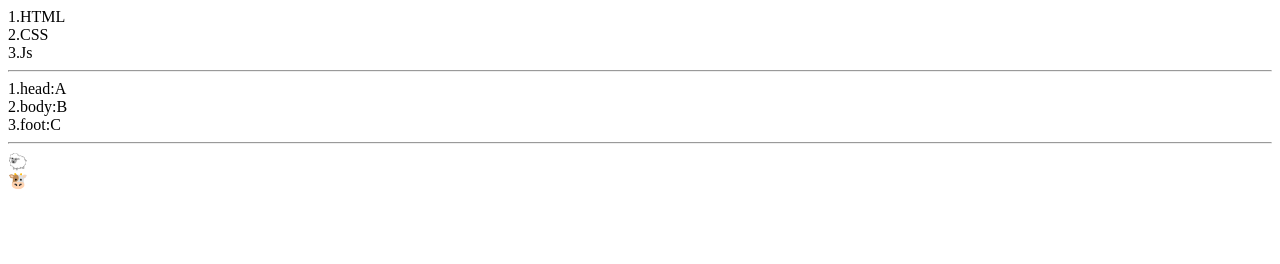
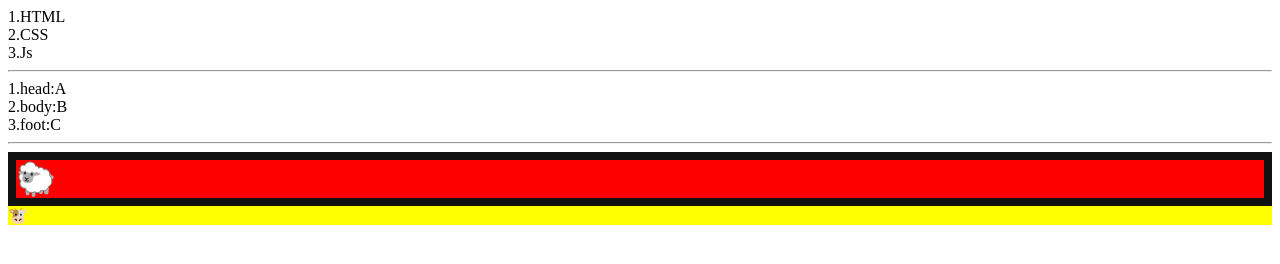
Before and after one commit to ingridkao/CHD102-vue3, a plain HTML site: page v-for.html in a window 1280 px wide. Drawn offline with nearby package versions, Linux system fonts and the light colour scheme.

Commit message:
v-for: 增加object_v-bind

```diff
--- a/v-for.html
+++ b/v-for.html
@@ -25,8 +25,14 @@
         <!-- 陣列數值, 陣列index -->
         <div v-for="(itemValue, itemIndex) in animal" :key="itemIndex">
             <!-- {{ itemValue["name"] }} -->
-            <div>
+            <div
+                :style="{
+                    'background-color': itemValue.color
+                }"
+                :class="itemValue.class"
+            >
                 {{ itemValue.name }}
+                <!-- {{ itemValue.class }} -->
             </div>
         </div>
     </div>
@@ -45,11 +51,13 @@
                     animal: [
                         {
                             name: '🐑',
-                            color: 'red'
+                            color: 'red',
+                            class: 'big border'
                         },
                         {
                             name: '🐮',
-                            color: 'yellow'
+                            color: 'yellow',
+                            class: 'small'
                         }
                     ]
                 }
@@ -57,4 +65,15 @@
         }).mount('#app')
     </script>
 </body>
+<style>
+    .big{
+        font-size: 2rem;
+    }
+    .small{
+        font-size: 1rem;
+    }
+    .border{
+        border: .5rem solid #111
+    }
+</style>
 </html>
```
